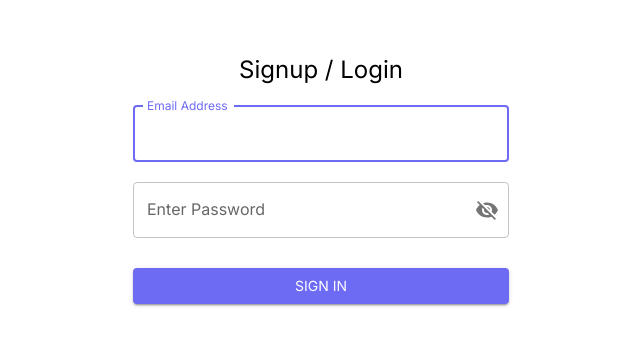
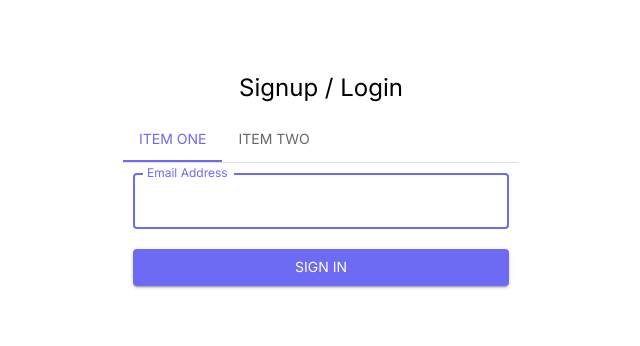
Before and after one commit to NorthShine/client, a React (Create React App) app: page /login in a window 1280 px wide. Shown: the part 216-562 px from the top of the page, without its empty margins (319-959 px from the left). Built offline with nearby package versions, Linux system fonts and the light colour scheme; the HTML template or start-up script is replaced by a standard one.

Commit message:
Updated login

```diff
--- a/src/components/Login/Login.js
+++ b/src/components/Login/Login.js
@@ -1,73 +1,55 @@
 import { useState, useRef, useEffect } from 'react';
 import { useNavigate } from 'react-router-dom';
-import { Button, Grid, Typography, Container } from '@mui/material';
+import { Button, Grid, Typography, Container, Tabs, Tab, Box } from '@mui/material';
+import { TabContext, TabList, TabPanel } from '@mui/lab';
 import TextField from '@mui/material/TextField';
 import { useNotification } from '../../hooks/useNotification';
 import { useAuth } from '../../hooks/useAuth';
-import { PasswordInput } from '../PasswordInput/PasswordInput';
 import styles from './Login.module.css';
 
 export const Login = () => {
   const navigate = useNavigate();
   const { setAuth, isAuth } = useAuth();
-  const [email, setEmail] = useState({
-    name: 'email',
-    inputRef: useRef(null),
-    value: '',
-    checked: false,
-    exists: false
-  });
-  const [password, setPassword] = useState({
-    name: 'password',
-    inputRef: useRef(null),
-    error: false
-  });
-  const [passwordRepeat, setPasswordRepeat] = useState({
-    name: 'password_repeat',
-    inputRef: useRef(null),
-    error: false
-  });
+  const emailRef = useRef(null);
+  const [value, setValue] = useState('1');
+
+  const handleChange = (event, newValue) => {
+    setValue(newValue);
+  };
 
   useEffect(() => {
     if (isAuth) navigate('/');
     // eslint-disable-next-line
   }, []);
 
-  const getValue = input => input.inputRef.current?.value ?? '';
-
   const handleSubmit = async e => {
     e.preventDefault();
     // signin logic
-  };
-
-  const handleChange = () => {
-    const isEqual =
-      (password.error || passwordRepeat.error) && getValue(password) === getValue(passwordRepeat);
-    const passwordErrorCallback = prev => ({ ...prev, error: isEqual });
-    setPassword(passwordErrorCallback);
-    setPasswordRepeat(passwordErrorCallback);
   };
 
   return (
     <Container component="main" className={styles.loginBox} maxWidth="xs">
       <Typography variant="h5">Signup / Login</Typography>
       <form className={styles.form} onSubmit={handleSubmit}>
+        <TabContext value={value}>
+          <Box sx={{ borderBottom: 1, borderColor: 'divider' }}>
+            <TabList onChange={handleChange} aria-label="lab API tabs example">
+              <Tab label="Item One" value="1" />
+              <Tab label="Item Two" value="2" />
+            </TabList>
+          </Box>
+        </TabContext>
         <Grid container>
           <TextField
+            className={styles.input}
             label="Email Address"
-            id={email.name}
-            className={styles.input}
+            id="email"
             variant="outlined"
             type="email"
-            inputRef={email.inputRef}
-            onChange={handleChange}
+            inputRef={emailRef}
             fullWidth
             autoFocus
           />
-          <PasswordInput onChange={handleChange} {...password} />
-          {email.checked && !email.exists && (
-            <PasswordInput onChange={handleChange} {...passwordRepeat} />
-          )}
           <Button
             type="submit"
             fullWidth
--- a/src/components/PasswordInput/PasswordInput.js
+++ /dev/null
@@ -1,39 +0,0 @@
-import { useState } from 'react';
-import IconButton from '@mui/material/IconButton';
-import OutlinedInput from '@mui/material/OutlinedInput';
-import InputLabel from '@mui/material/InputLabel';
-import InputAdornment from '@mui/material/InputAdornment';
-import FormControl from '@mui/material/FormControl';
-import Visibility from '@mui/icons-material/Visibility';
-import VisibilityOff from '@mui/icons-material/VisibilityOff';
-import styles from './PasswordInput.module.css';
-
-export const PasswordInput = ({ error, inputRef, name, onChange }) => {
-  const [showPassword, setShowPassword] = useState(false);
-
-  const handleShowPassword = () => setShowPassword(prev => !prev);
-
-  return (
-    <FormControl className={styles.input} error={error} variant="outlined" fullWidth>
-      <InputLabel htmlFor={name}>Enter Password</InputLabel>
-      <OutlinedInput
-        inputRef={inputRef}
-        id={name}
-        type={showPassword ? 'text' : 'password'}
-        onChange={onChange}
-        label="Enter Password"
-        endAdornment={
-          <InputAdornment position="end">
-            <IconButton
-              aria-label="toggle password visibility"
-              onClick={handleShowPassword}
-              edge="end"
-              onMouseDown={e => e.preventDefault()}>
-              {showPassword ? <Visibility /> : <VisibilityOff />}
-            </IconButton>
-          </InputAdornment>
-        }
-      />
-    </FormControl>
-  );
-};
--- a/src/components/PasswordInput/PasswordInput.module.css
+++ /dev/null
@@ -1,4 +0,0 @@
-.input {
-  margin: 10px;
-  margin-bottom: 20px;
-}
```
